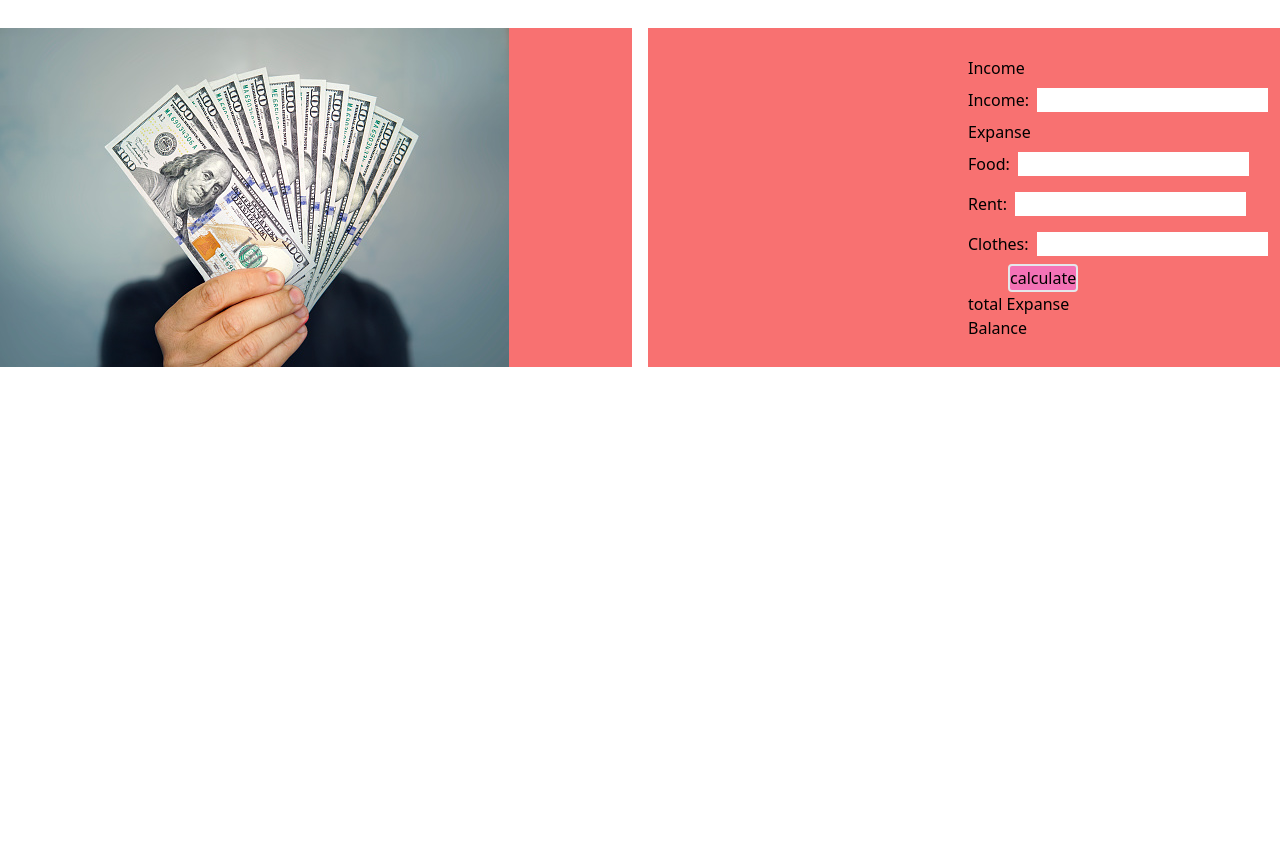
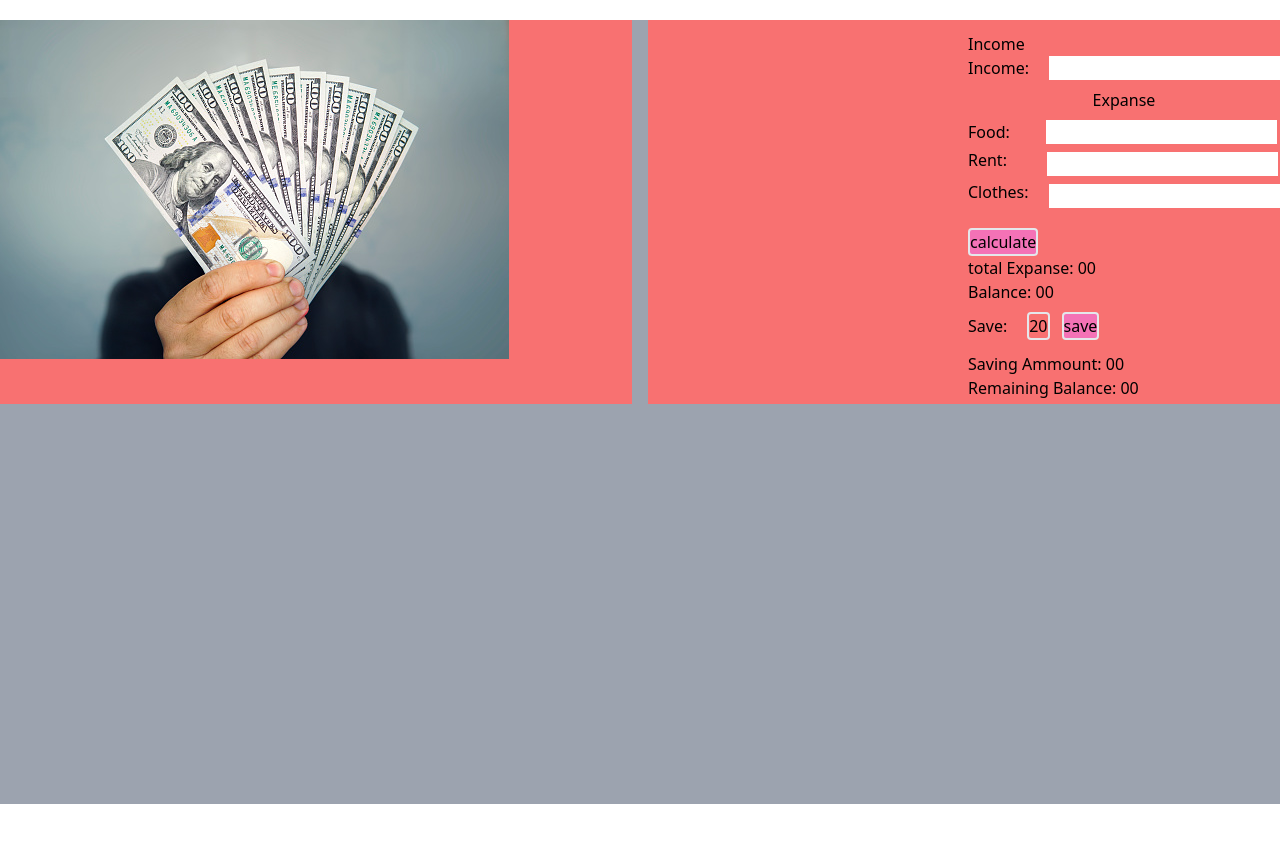
Before and after one commit to NazmulAlamShawon/my-Budget, a plain HTML site: page index.html in a window 1280 px wide. After the commit the page ends 804 px from the top, so only its background shows below. Drawn offline with nearby package versions, Linux system fonts and the light colour scheme.

Commit message:
freomd design add

```diff
--- a/index.html
+++ b/index.html
@@ -14,29 +14,36 @@
       </header>
       <main>
            <Section>
-            <div class="grid gap-4 grid-cols-2 grid-rows-3 mt-7">
-                  <div class="box bg-red-400 "> <img src="img/money.jpg" class="a" alt=""></div>
+            <div class="grid gap-4 grid-cols-2 grid-rows-2 mt-5  bg-gray-400">
+                  <div class="box bg-red-400 h-96"> <img src="img/money.jpg" class="a" alt=""></div>
                   <div class="box bg-red-400">
-                       <div class="budget-from  mt-7 ml-80 ">
+                       <div class="budget-from  mt-3 ml-80  ">
                                <h2>Income</h2>
                                <div class=" flex items-center justify-items-center ">
-                              <p>Income:</p> <input class="m-2" type="text">
+                              <p>Income:</p> <input class="ml-5" type="text">
                             </div>
-                                <h2>Expanse</h2>
+                                <h2 class="text-center mt-2 mb-2">Expanse</h2>
                                 <div class="flex  items-center justify-items-center">
-                                <p>Food:</p> <input class="m-2" type="text">
+                                <p>Food:</p> <input class="ml-9" type="text">
                             </div>
                                 <div class="flex items-center justify-items-center">
-                                <p>Rent:</p> <input class=" m-2" type="text">
+                                <p>Rent:</p> <input class=" ml-10 mt-2" type="text">
                             </div>
                             <div class="flex items-center justify-items-center">
 
-                                <p>Clothes:</p> <input class=" m-2" type="text">
+                                <p>Clothes:</p> <input class=" ml-5 mt-2" type="text">
                             </div>
 
-                             <button class=" border-2 rounded bg-pink-400 mx-10"> calculate </button>
-                             <h3>total Expanse</h3>
-                             <h2>Balance</h2>
+                             <button class=" border-2 rounded bg-pink-400  mt-5"> calculate </button>
+                             <h3>total Expanse: 00</h3>
+                             <h2>Balance: 00</h2>
+                             <div class="btn-group flex items-center justify-items-center mt-2">
+                                 <p>Save:</p> <button class="border-2 rounded bg-gray400 ml-5">20</button> <button class="  border-2 rounded bg-pink-400  ml-3">save</button>
+                             </div>
+                             <div class="mt-3">
+                             <h3> Saving Ammount: 00</h3>
+                             <h3> Remaining Balance: 00</h3>
+                            </div>
 
                         </div>
                   </div>
```
